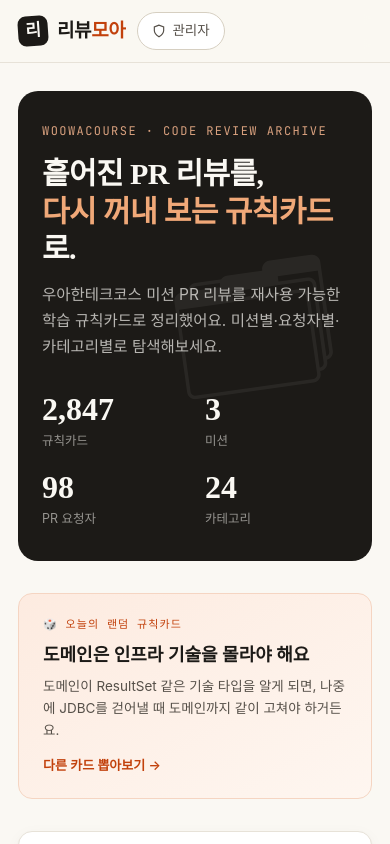
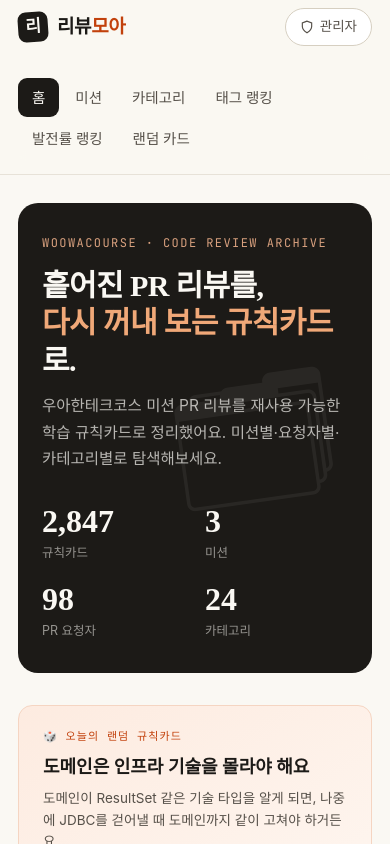
Before and after one commit to reviewmoa/reviewmoa, a Next.js app: page / in a window 390 px wide. Shown: the top 844 px of the page. Built offline with nearby package versions, Linux system fonts and the light colour scheme; a web font is replaced by a local one.

Commit message:
style: 상단바 적응형 레이아웃 수정

```diff
--- a/app/globals.css
+++ b/app/globals.css
@@ -75,7 +75,7 @@
   }
 
   .topbar-inner {
-    @apply mx-auto flex h-[62px] max-w-[1180px] items-center gap-8 px-7;
+    @apply mx-auto flex min-h-[62px] flex-wrap max-w-[1180px] items-center gap-8 px-7;
   }
 
   .brand {
@@ -1132,7 +1132,29 @@
 }
 
 @layer utilities {
-  @media (max-width: 920px) {
+  @media (max-width: 1040px) {
+    .nav-search {
+      @apply hidden;
+    }
+  }
+
+  @media (max-width: 780px) {
+    .topbar-inner {
+      @apply h-auto flex-wrap justify-between py-2;
+    }
+
+    .nav-menu {
+      @apply order-3 w-full flex-none pb-2;
+    }
+  }
+
+  @media (max-width: 470px) {
+    .nav-menu {
+      @apply flex-wrap;
+    }
+  }
+
+  @media (max-width: 960px) {
     .home-grid,
     .detail-layout,
     .list-layout,
@@ -1149,11 +1171,6 @@
       @apply text-[30px];
     }
 
-    .nav-search,
-    .nav-menu {
-      @apply hidden;
-    }
-
     .lb-row {
       @apply grid-cols-[44px_1fr_80px];
     }
@@ -1166,7 +1183,7 @@
 
   @media (max-width: 680px) {
     .topbar-inner {
-      @apply gap-3 px-[18px];
+      @apply px-[18px];
     }
 
     .page {
```
